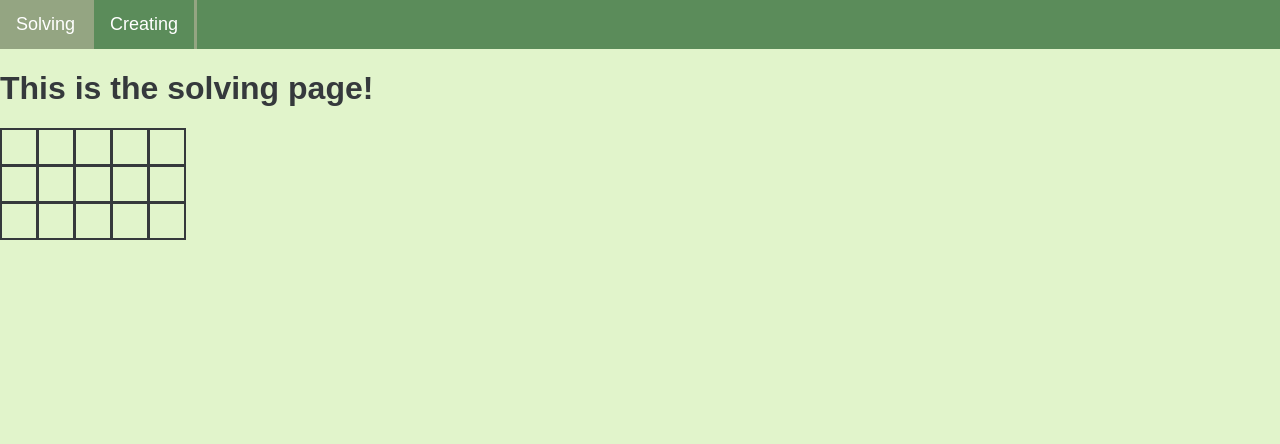
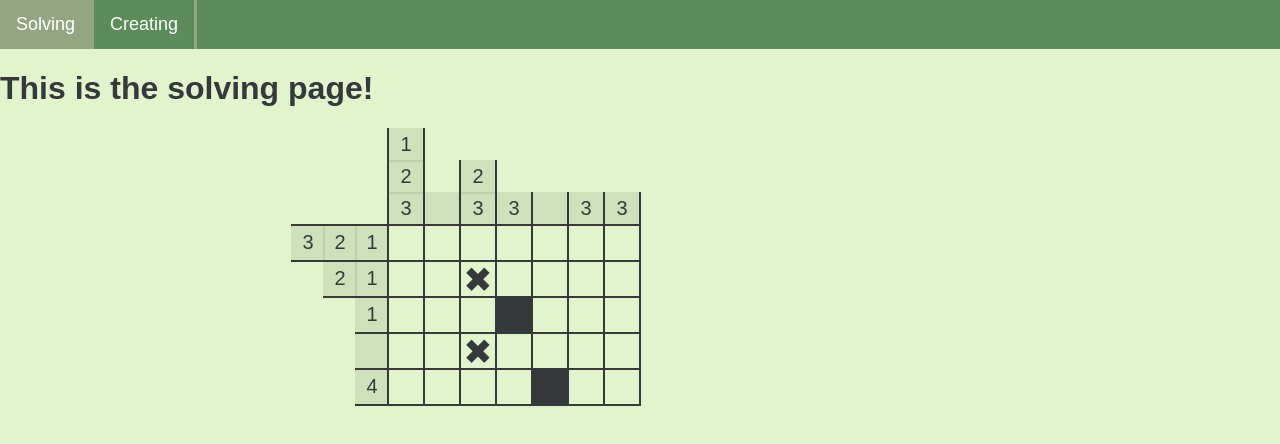
Before and after one commit to arjen0203/nonogram-frontend, a React (Create React App) app: page / in a window 1280 px wide. Shown: the top 444 px of the page. Built offline with nearby package versions, Linux system fonts and the light colour scheme.

Commit message:
Woking clickable and showing hint numbers

```diff
--- a/src/App.js
+++ b/src/App.js
@@ -15,7 +15,7 @@ function App() {
           </nav>
           <Switch>
             <Route path='/creating' component={Creating} />
-              <Route path='/' component={Solving} />
+            <Route path='/' component={Solving} />
           </Switch>
       </Router>
   );
--- /dev/null
+++ b/src/Solving/NumberStyle.module.css
@@ -0,0 +1,55 @@
+.ToBeSolvedTop {
+    border-left: 2px solid #35393C;
+    border-right: 2px solid #35393C;
+    background-color: rgba(0, 0, 0, 0.08);
+    color: #35393C;
+    height: 34px;
+    margin: -1px;
+    padding: 0;
+    width: 34px;
+    text-align: center;
+    font-size: 20px;
+    line-height: 32px;
+}
+
+.SolvedTop {
+    border-left: 2px solid #5C6469;
+    border-right: 2px solid #5C6469;
+    background-color: rgba(0, 0, 0, 0.08);
+    color: #35393C;
+    height: 34px;
+    margin: -1px;
+    padding: 0;
+    width: 34px;
+    text-align: center;
+    font-size: 20px;
+    line-height: 32px;
+}
+
+.ToBeSolvedSide {
+    border-top: 2px solid #35393C;
+    border-bottom: 2px solid #35393C;
+    background-color: rgba(0, 0, 0, 0.08);
+    color: #35393C;
+    height: 34px;
+    margin: -1px;
+    padding: 0;
+    width: 34px;
+    text-align: center;
+    font-size: 20px;
+    line-height: 32px;
+}
+
+.SolvedSide {
+    border-top: 2px solid #5C6469;
+    border-bottom: 2px solid #5C6469;
+    background-color: rgba(0, 0, 0, 0.08);
+    color: #35393C;
+    height: 34px;
+    margin: -1px;
+    padding: 0;
+    width: 34px;
+    text-align: center;
+    font-size: 20px;
+    line-height: 32px;
+}
--- a/src/Solving/Puzzle.js
+++ b/src/Solving/Puzzle.js
@@ -1,6 +1,8 @@
 import React from "react";
 import Square from "./Square";
 import PuzzleStyle from "./PuzzleStyle.module.css";
+import TopNumber from "./TopNumber";
+import SideNumber from "./SideNumber";
 
 class Puzzle extends React.Component {
     createBoxes() {
@@ -9,15 +11,49 @@ class Puzzle extends React.Component {
 
         var items = [];
 
-        for (var i = 0; i < x; i++){
+        var numbers = [];
+        //top number hints
+        for (var m = 0; m < x; m++){
+            var sameColumn = [];
+
+            for (var n = 0; n < this.props.topRow[m].length; n++){
+                sameColumn.push(<TopNumber value={this.props.topRow[m][n]}></TopNumber>)
+            }
+
+            if (sameColumn.length === 0){
+                sameColumn.push(<TopNumber></TopNumber>)
+            }
+
+            numbers.push(<div className={PuzzleStyle.topNumberColumn}>{sameColumn}</div>);
+        }
+        items.push(<div className={PuzzleStyle.row}> {numbers} </div>);
+
+        //cubes and side number hints
+        for (var i = 0; i < y; i++){
             var row = [];
-            for (var j = 0; j < y; j++){
-                row.push(<Square value={""}></Square>);
+
+            for (var q = 0; q < this.props.sideRow[i].length; q++){
+                row.push(<SideNumber value={this.props.sideRow[i][q]}></SideNumber>)
+            }
+            if (row.length === 0){
+                row.push(<SideNumber></SideNumber>)
+            }
+
+            for (var j = 0; j < x; j++){
+                const x = i;
+                const y = j;
+                row.push(<Square value={this.props.solveState[i][j]} onClick={() => this.handleClick(x, y)}></Square>);
             }
             items.push(<div className={PuzzleStyle.row}> {row} </div>);
         }
 
         return (<div>{items}</div>);
+    }
+
+    handleClick(i,j) {
+        const solveState = this.props.solveState.slice();
+        solveState[i][j] = 1;
+        this.setState({solveState: solveState});
     }
 
     render() {
--- a/src/Solving/PuzzleStyle.module.css
+++ b/src/Solving/PuzzleStyle.module.css
@@ -1,3 +1,12 @@
 .row {
-    float: left;
+    display: flex;
+    flex-direction: row;
+    justify-content: flex-end;
+    padding-right: 50vw;
 }
+
+.topNumberColumn{
+    display: flex;
+    flex-direction: column;
+    justify-content: flex-end;
+}
--- /dev/null
+++ b/src/Solving/SideNumber.js
@@ -0,0 +1,13 @@
+import React from "react";
+import SolveNumberStyle from './NumberStyle.module.css';
+
+
+class SideNumber extends React.Component {
+    render() {
+        return (
+            <div className={SolveNumberStyle.ToBeSolvedSide}>{this.props.value}</div>
+        );
+    }
+}
+
+export default SideNumber;
--- a/src/Solving/Solving.js
+++ b/src/Solving/Solving.js
@@ -3,15 +3,20 @@ import Puzzle from "./Puzzle";
 
 class Solving extends React.Component {
     render() {
-        const top = [[1, 2, 3], [2, 3], [3], [3], [3]];
-        const side = [[3,2,1], [2,1], [1]];
+        const top = [[1, 2, 3], [], [2, 3], [3], [], [3], [3]];
+        const side = [[3,2,1], [2,1], [1], [], [4]];
 
+        const progress = [[0,0,0,0,0,0,0],
+                          [0,0,2,0,0,0,0],
+                          [0,0,0,1,0,0,0],
+                          [0,0,2,0,0,0,0],
+                          [0,0,0,0,1,0,0]];
         return (
             <div>
                 <h1>
                     This is the solving page!
                 </h1>
-                <Puzzle topRow={top} sideRow={side}></Puzzle>
+                <Puzzle topRow={top} sideRow={side} solveState={progress}></Puzzle>
             </div>
         );
     }
--- a/src/Solving/Square.js
+++ b/src/Solving/Square.js
@@ -3,8 +3,21 @@ import SquareStyle from './SquareStyle.module.css';
 
 class Square extends React.Component {
     render() {
+        var display;
+        if (this.props.value === 1){
+            // display = "⯀";
+            var filled = { backgroundColor: '#35393C'};
+        } else if (this.props.value === 2){
+            display = "✖";
+        }
         return (
-            <div className={SquareStyle.square}>{this.props.value}</div>
+            <div
+                className={SquareStyle.square}
+                style={filled}
+                onClick={() => this.props.onClick()}
+            >
+                {display}
+            </div>
         );
     }
 }
--- a/src/Solving/SquareStyle.module.css
+++ b/src/Solving/SquareStyle.module.css
@@ -1,8 +1,11 @@
 .square {
     border: 2px solid #35393C;
     height: 34px;
-    margin-right: -1px;
-    margin-top: -1px;
+    margin: -1px;
     padding: 0;
     width: 34px;
+    color: #35393C;
+    text-align: center;
+    font-size: 35px;
+    line-height: 36px;
 }
--- /dev/null
+++ b/src/Solving/TopNumber.js
@@ -0,0 +1,13 @@
+import React from "react";
+import SolveNumberStyle from './NumberStyle.module.css';
+
+
+class TopNumber extends React.Component {
+    render() {
+        return (
+            <div className={SolveNumberStyle.ToBeSolvedTop}>{this.props.value}</div>
+        );
+    }
+}
+
+export default TopNumber;
```
